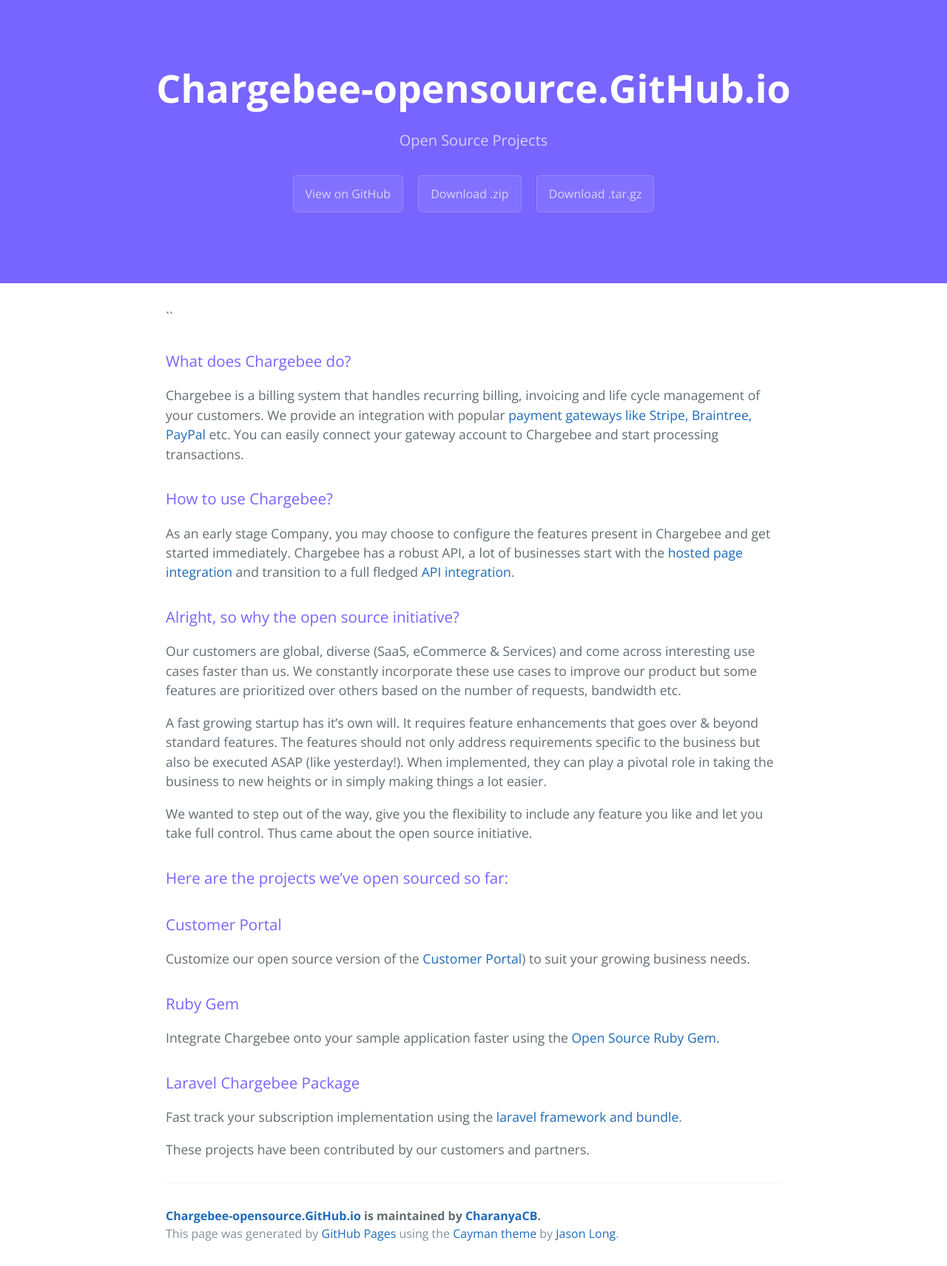
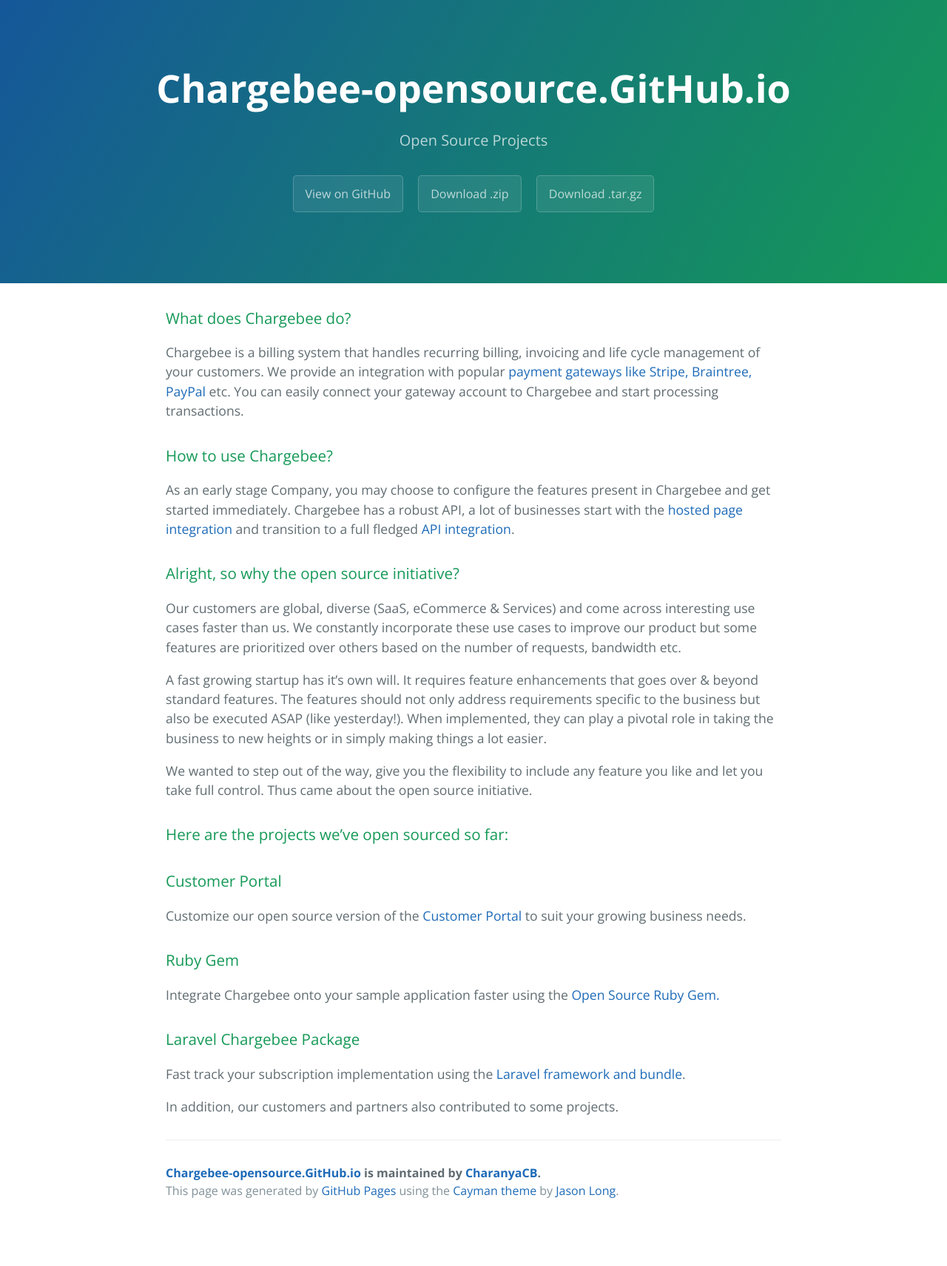
Before and after one commit to balajijayaraman/Chargebee-OpenSource.github.io, a plain HTML site: page index.html in a window 1280 px wide. Shown: the whole page at 74% size. After the commit the page ends 1654 px from the top, so only its background shows below. Drawn offline with nearby package versions, Linux system fonts and the light colour scheme.

Commit message:
Create gh-pages branch via GitHub

```diff
--- a/index.html
+++ b/index.html
@@ -19,9 +19,7 @@
     </section>
 
     <section class="main-content">
-      <p>``</p>
-
-<h3>
+      <h3>
 <a id="what-does-chargebee-do" class="anchor" href="#what-does-chargebee-do" aria-hidden="true"><span aria-hidden="true" class="octicon octicon-link"></span></a>What does Chargebee do?</h3>
 
 <p>Chargebee is a billing system that handles recurring billing, invoicing and life cycle management of your customers. We provide an integration with popular <a href="https://www.chargebee.com/payment-gateways/">payment gateways like Stripe, Braintree, PayPal</a> etc. You can easily connect your gateway account to Chargebee and start processing transactions.</p>
@@ -46,7 +44,7 @@
 <h3>
 <a id="customer-portal" class="anchor" href="#customer-portal" aria-hidden="true"><span aria-hidden="true" class="octicon octicon-link"></span></a>Customer Portal</h3>
 
-<p>Customize our open source version of the <a href="https://github.com/chargebee/customer-portal-php">Customer Portal</a>) to suit your growing business needs.</p>
+<p>Customize our open source version of the <a href="https://github.com/chargebee/customer-portal-php">Customer Portal</a> to suit your growing business needs.</p>
 
 <h3>
 <a id="ruby-gem" class="anchor" href="#ruby-gem" aria-hidden="true"><span aria-hidden="true" class="octicon octicon-link"></span></a>Ruby Gem</h3>
@@ -56,9 +54,9 @@
 <h3>
 <a id="laravel-chargebee-package" class="anchor" href="#laravel-chargebee-package" aria-hidden="true"><span aria-hidden="true" class="octicon octicon-link"></span></a>Laravel Chargebee Package</h3>
 
-<p>Fast track your subscription implementation using the <a href="https://github.com/TijmenWierenga/LaravelChargebee">laravel framework and bundle</a>.</p>
+<p>Fast track your subscription implementation using the <a href="https://github.com/TijmenWierenga/LaravelChargebee">Laravel framework and bundle</a>.</p>
 
-<p>These projects have been contributed by our customers and partners.</p>
+<p>In addition, our customers and partners also contributed to some projects. </p>
 
       <footer class="site-footer">
         <span class="site-footer-owner"><a href="https://github.com/CharanyaCB/Chargebee-OpenSource.github.io">Chargebee-opensource.GitHub.io</a> is maintained by <a href="https://github.com/CharanyaCB">CharanyaCB</a>.</span>
--- a/stylesheets/stylesheet.css
+++ b/stylesheets/stylesheet.css
@@ -56,8 +56,8 @@ a {
 .page-header {
   color: #fff;
   text-align: center;
-  background-color: #7864FF;
-}
+  background-color: #159957;
+  background-image: linear-gradient(120deg, #155799, #159957); }
 
 @media screen and (min-width: 64em) {
   .page-header {
@@ -112,7 +112,7 @@ a {
   margin-top: 2rem;
   margin-bottom: 1rem;
   font-weight: normal;
-  color: #7864FF; }
+  color: #159957; }
 .main-content p {
   margin-bottom: 1em; }
 .main-content code {
```
Also changed, not shown: params.json (+1 -1 lines).
